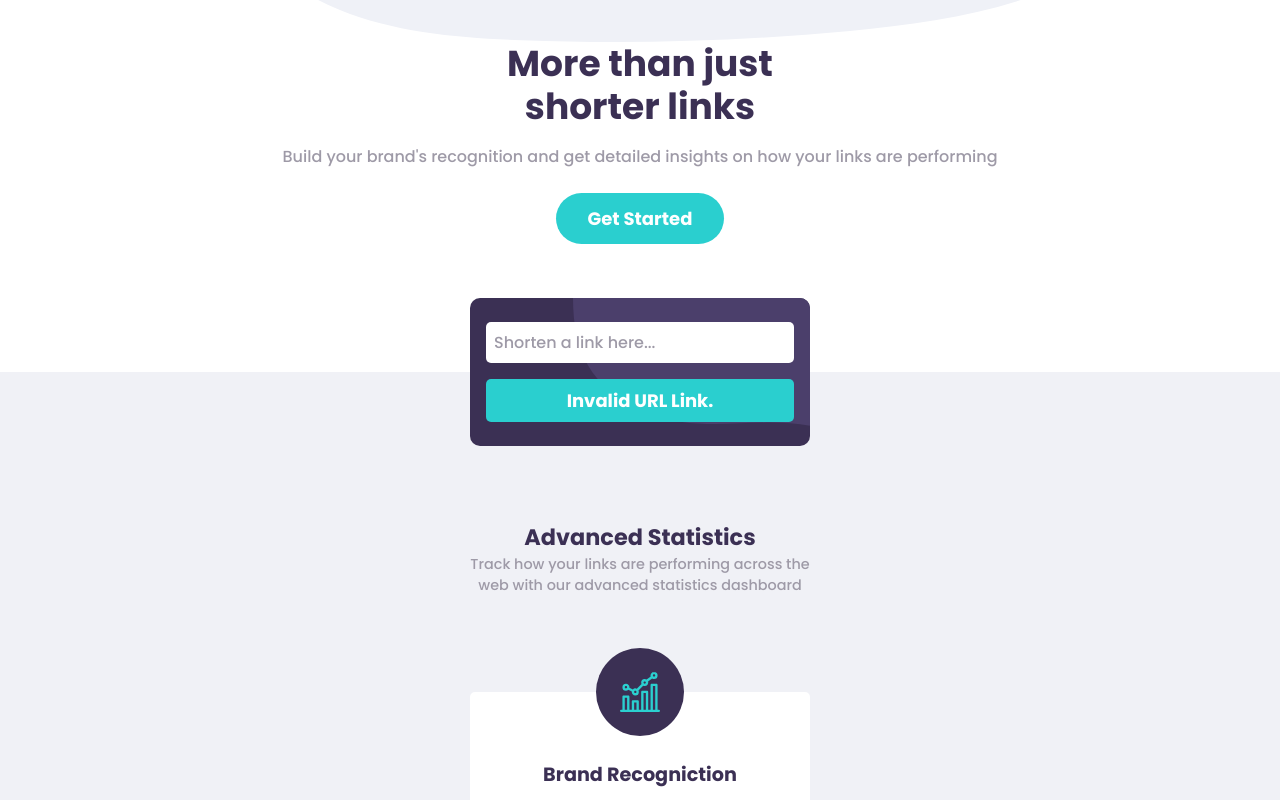
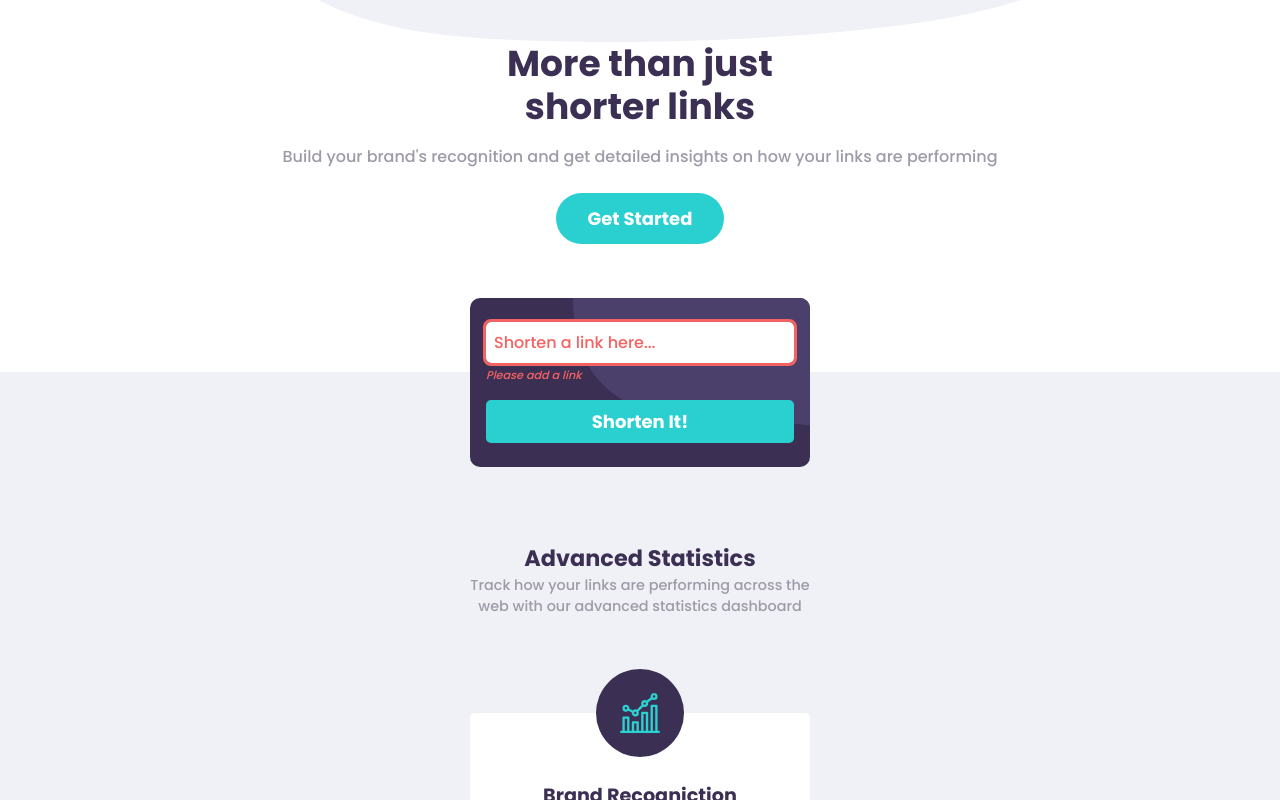
Before and after one commit to Aryan-Mi/URL-Shortener, a React (Vite) app: page / in a window 1280 px wide. Both pictures are taken after a click on the button "Shorten It!". Shown: the part 860-1660 px from the top of the page. Built offline with nearby package versions, Linux system fonts and the light colour scheme.

Commit message:
Added visual error state to link input shortener

```diff
--- a/src/api/apiFunctions.ts
+++ b/src/api/apiFunctions.ts
@@ -3,9 +3,13 @@ import isUrl from 'validator/lib/isURL'
 const TINY_URL_API = 'https://api.tinyurl.com/create'
 
 export async function shortenURL(longURL: string) {
+  if (longURL === '') {
+    throw new Error('Please add a link')
+  }
+
   const newURL = formatURL(longURL)
   if (!isURLValid(newURL)) {
-    throw new Error('Invalid URL Link.')
+    throw new Error('Invalid URL Link')
   }
 
   const response = await fetch(TINY_URL_API, {
--- a/src/components/LinkInput.tsx
+++ b/src/components/LinkInput.tsx
@@ -11,16 +11,20 @@ function LinkInput() {
     <div className="links">
       <div className="link-input-wrapper">
         <img className="bg-link-input" src={shortenImg} />
+        <div>
           <input
             value={longURL}
             onChange={(e) => setLongURL(e.target.value)}
             type="url"
             name="link-input"
             id="link-input"
+            className={`link-input ${errorStatus && 'input-error-state'}`}
             placeholder="Shorten a link here..."
           />
+          {errorStatus && <p className="errorMessage">{error}</p>}
+        </div>
         <button onClick={handleURL} className="button btn-primary btn-square">
-          {errorStatus ? error : 'Shorten It!'}
+          Shorten It!
         </button>
       </div>
 
--- a/src/styles/LinkInput.css
+++ b/src/styles/LinkInput.css
@@ -11,15 +11,12 @@
 .link-input-wrapper {
   position: relative;
   z-index: 50;
-  /* transform: translateY(-50%); */
   background-color: var(--clr-prim-dark-violet);
   width: min(80vw, 340px);
   border-radius: var(--br-round-square);
   overflow: hidden;
   display: flex;
   flex-direction: column;
-  align-items: stretch;
-  justify-content: center;
   gap: 1rem;
   padding: 1.5rem 1rem;
 }
@@ -28,18 +25,37 @@
   z-index: 10;
 }
 
+.errorMessage {
+  color: var(--clr-sec-red, red);
+  font-style: italic;
+  font-size: 0.7rem;
+  margin-top: 4px;
+}
+
 .link-input-wrapper button {
   padding-inline: 0;
 }
 
-#link-input {
+.link-input {
   border-radius: var(--br-square);
   color: var(--clr-neut-dark-violet);
   font-size: 1rem;
   padding: 0.5rem;
+  width: 100%;
 
   &::placeholder {
     color: var(--clr-neut-gray-violet);
+  }
+}
+
+.input-error-state {
+  outline: 3px solid var(--clr-sec-red);
+  color: var(--clr-sec-red);
+  &::placeholder {
+    color: var(--clr-sec-red);
+  }
+  &:focus {
+    outline: 3px solid var(--clr-sec-red);
   }
 }
 
```
Lines whose indentation alone changed are shown as unchanged.
